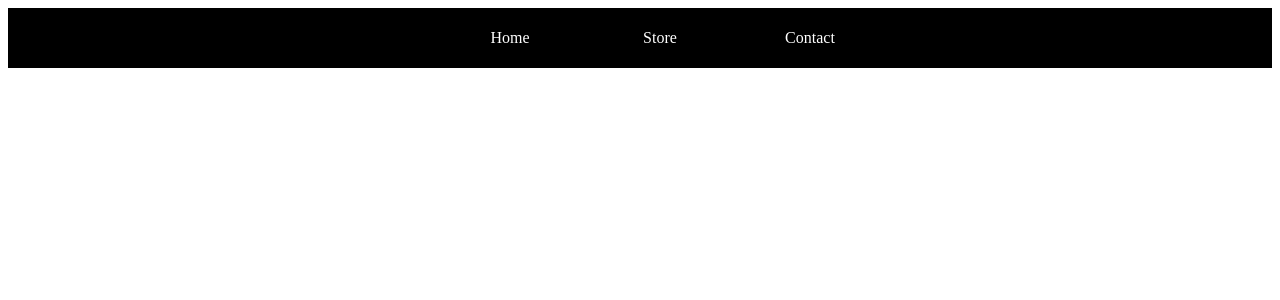
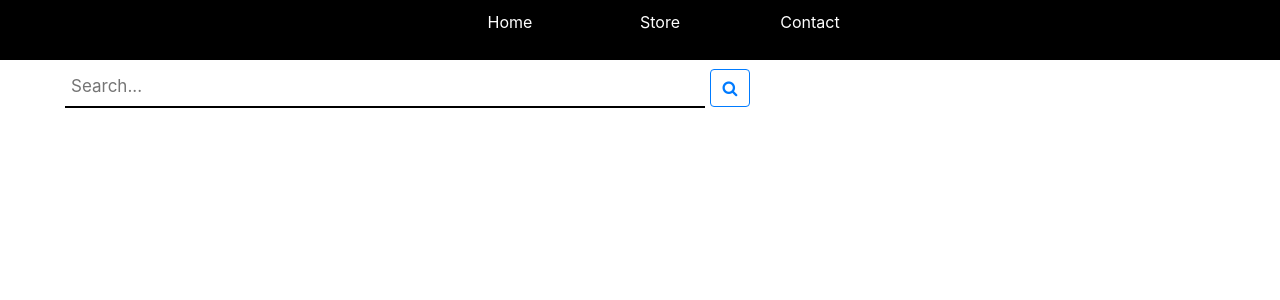
Before and after one commit to w-mbugua/photo-gallery, a Django app: template photos/templates/photos/home.html in a window 1280 px wide. Shown: the top 300 px of the page. Run offline with Django 3.2, Linux system fonts and the light colour scheme; the template is opened without the code that fills it: most values are stand-ins (such as "Sample title", 1, 10 or a date in 2020).

Commit message:
added a search form

```diff
--- a/photos/static/main.css
+++ b/photos/static/main.css
@@ -31,3 +31,12 @@
   color: #000;
 
 }
+.inpt {
+  padding: 6px;
+    margin-top: 8px;
+    margin-left: 5rem;
+    font-size: 17px;
+    width: 40rem;
+    border: none;
+    border-bottom: 2px solid black;
+}
--- a/photos/templates/photos/base.html
+++ b/photos/templates/photos/base.html
@@ -3,7 +3,14 @@
 <html lang="en">
 <head>
     <meta charset="UTF-8">
-    <title>Title</title>
+    <title>Artful - {{ title }}</title>
+    <!-- Required meta tags -->
+    <meta charset="utf-8">
+    <meta name="viewport" content="width=device-width, initial-scale=1, shrink-to-fit=no">
+
+    <!-- Bootstrap CSS -->
+    <link rel="stylesheet" href="https://cdn.jsdelivr.net/npm/bootstrap@4.6.0/dist/css/bootstrap.min.css" integrity="sha384-B0vP5xmATw1+K9KRQjQERJvTumQW0nPEzvF6L/Z6nronJ3oUOFUFpCjEUQouq2+l" crossorigin="anonymous">
+    <link rel="stylesheet" href="https://cdnjs.cloudflare.com/ajax/libs/font-awesome/4.7.0/css/font-awesome.min.css">
     <link rel="stylesheet" href="{% static 'main.css' %}">
 </head>
 <body>
@@ -12,8 +19,22 @@
                 <li><a href="/">Home</a></li>
                 <li><a href="#">Store</a></li>
                 <li><a href="#">Contact</a></li>
+            </ul>
 
-        </ul>
         </header>
+    <div class="row">
+       <form>
+           <input class="inpt" type="text" placeholder="Search...">
+             <button type="submit" class="btn btn-outline-primary"><i class="fa fa-search"></i></button>
+        </form>
+    </div>
+    <div class="container">
+
+        {% block content %}
+        {% endblock %}
+    </div>
+    <script src="https://code.jquery.com/jquery-3.5.1.slim.min.js" integrity="sha384-DfXdz2htPH0lsSSs5nCTpuj/zy4C+OGpamoFVy38MVBnE+IbbVYUew+OrCXaRkfj" crossorigin="anonymous"></script>
+    <script src="https://cdn.jsdelivr.net/npm/popper.js@1.16.1/dist/umd/popper.min.js" integrity="sha384-9/reFTGAW83EW2RDu2S0VKaIzap3H66lZH81PoYlFhbGU+6BZp6G7niu735Sk7lN" crossorigin="anonymous"></script>
+    <script src="https://cdn.jsdelivr.net/npm/bootstrap@4.6.0/dist/js/bootstrap.min.js" integrity="sha384-+YQ4JLhjyBLPDQt//I+STsc9iw4uQqACwlvpslubQzn4u2UU2UFM80nGisd026JF" crossorigin="anonymous"></script>
 </body>
 </html>
```
Lines whose indentation alone changed are shown as unchanged.
